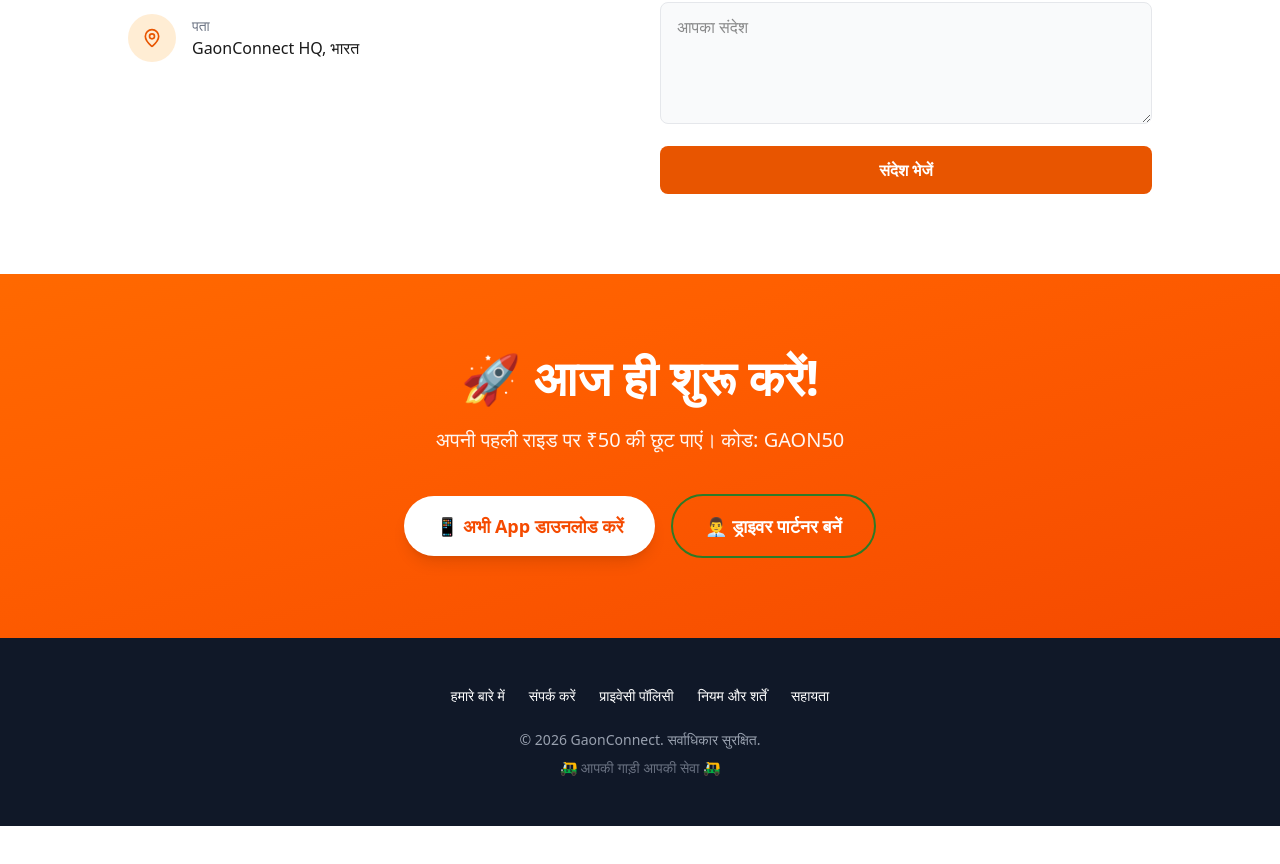
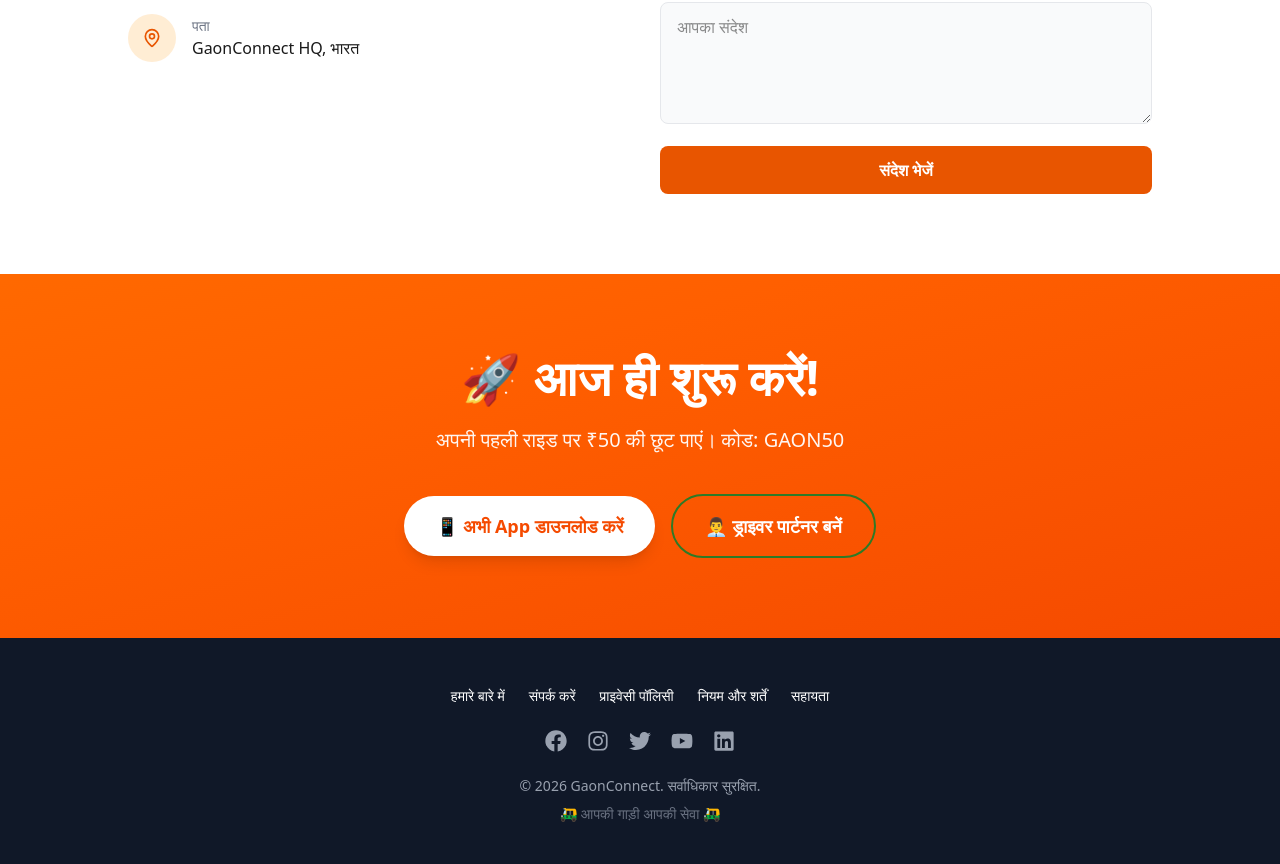
Before and after one commit to princesinghgithub/GaonConnect, a React (Vite) app: page / in a window 1280 px wide. Shown: the part 5859-6723 px from the top of the page. Before the commit the page ends 6685 px from the top, so only its background shows below. Built offline with nearby package versions, Linux system fonts and the light colour scheme; no server answers.

Commit message:
new changes

```diff
--- a/src/GaonConnect/Gaonconnectlanding.jsx
+++ b/src/GaonConnect/Gaonconnectlanding.jsx
@@ -2,6 +2,7 @@
 import { useNavigate } from 'react-router-dom';
 import { useTranslation } from 'react-i18next';
 import { Star, ChevronDown, Phone, Mail, MapPin } from 'lucide-react';
+import { FaFacebook, FaInstagram, FaTwitter, FaYoutube, FaLinkedin } from 'react-icons/fa';
 import emailjs from '@emailjs/browser';
 import Navbar from './Navbar';
 
@@ -481,6 +482,23 @@
             <button onClick={() => scrollToSection('faqs')} className="hover:text-orange-400 transition-colors">{t('footer.terms')}</button>
             <button onClick={() => scrollToSection('faqs')} className="hover:text-orange-400 transition-colors">{t('footer.support')}</button>
           </div>
+          <div className="flex justify-center gap-5 mb-6">
+            <a href="#" target="_blank" rel="noopener noreferrer" aria-label="Facebook" className="text-gray-400 hover:text-orange-400 transition-colors">
+              <FaFacebook size={22} />
+            </a>
+            <a href="#" target="_blank" rel="noopener noreferrer" aria-label="Instagram" className="text-gray-400 hover:text-orange-400 transition-colors">
+              <FaInstagram size={22} />
+            </a>
+            <a href="#" target="_blank" rel="noopener noreferrer" aria-label="Twitter" className="text-gray-400 hover:text-orange-400 transition-colors">
+              <FaTwitter size={22} />
+            </a>
+            <a href="#" target="_blank" rel="noopener noreferrer" aria-label="YouTube" className="text-gray-400 hover:text-orange-400 transition-colors">
+              <FaYoutube size={22} />
+            </a>
+            <a href="https://www.linkedin.com/company/133394201/" target="_blank" rel="noopener noreferrer" aria-label="LinkedIn" className="text-gray-400 hover:text-orange-400 transition-colors">
+              <FaLinkedin size={22} />
+            </a>
+          </div>
           <p className="text-center text-gray-400 text-sm mb-2">{t('footer.copyright')}</p>
           <p className="text-center text-gray-500 text-sm">{t('footer.tagline')}</p>
         </div>
```
